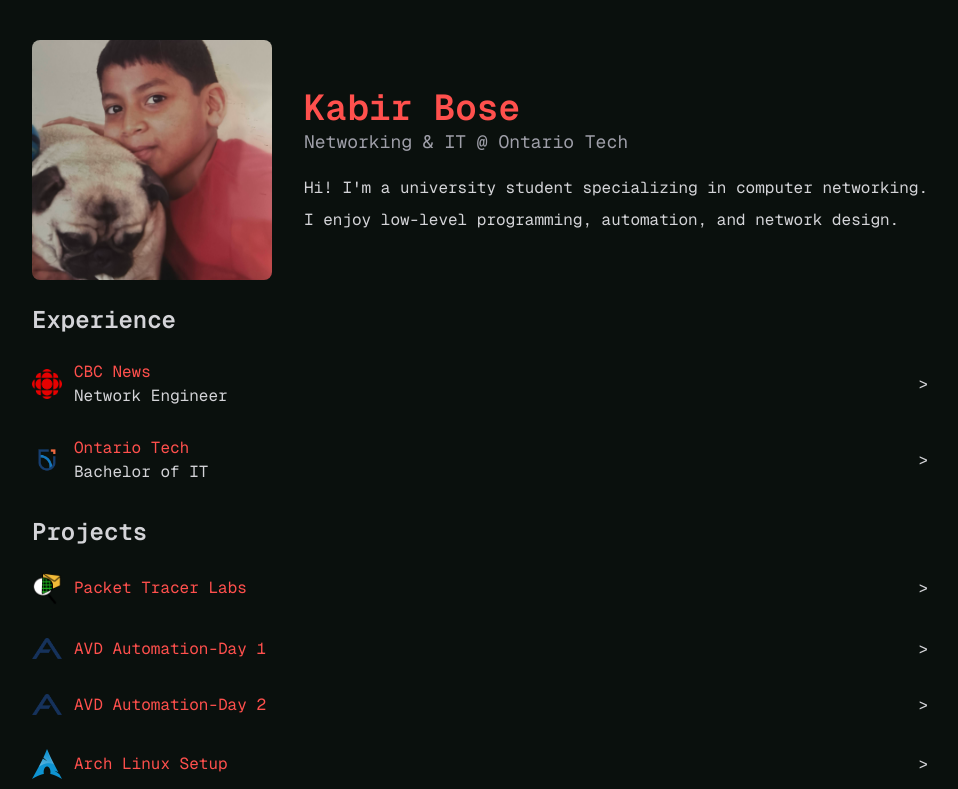
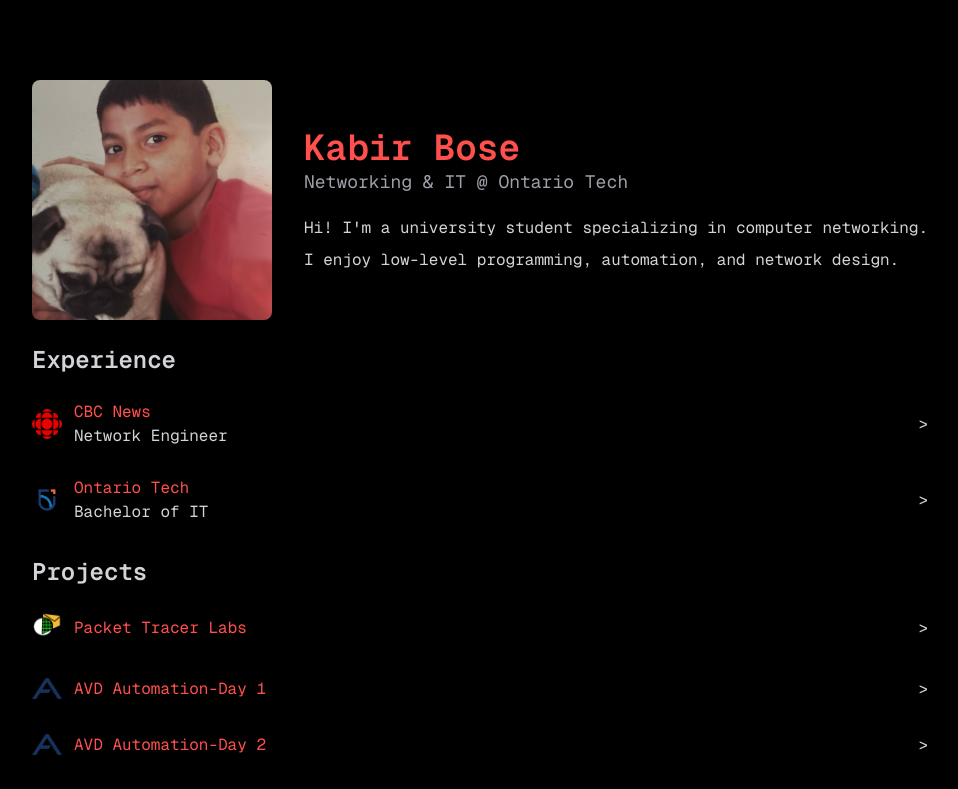
Before and after one commit to kabirbose/my-website, a Next.js app: page / in a window 1280 px wide. Shown: the top 789 px of the page, without its empty margins (160-1118 px from the left). Built offline with nearby package versions, Linux system fonts and the light colour scheme.

Commit message:
latest commit

```diff
--- a/src/app/globals.css
+++ b/src/app/globals.css
@@ -1,6 +1,6 @@
 @import "tailwindcss";
 
 body {
-  background: rgb(10, 16, 13);
+  background: black;
   color: rgb(255, 80, 77);
 }
--- a/src/app/page.tsx
+++ b/src/app/page.tsx
@@ -5,7 +5,7 @@ import SocialSec from "@/components/sections/SocialSec";
 
 export default function Home() {
   return (
-    <div className="flex justify-center items-center flex-col p-10">
+    <div className="flex justify-center items-center flex-col p-10 md:px-32 md:py-20">
       <div>
         <AboutMeSec />
         <br />
```
